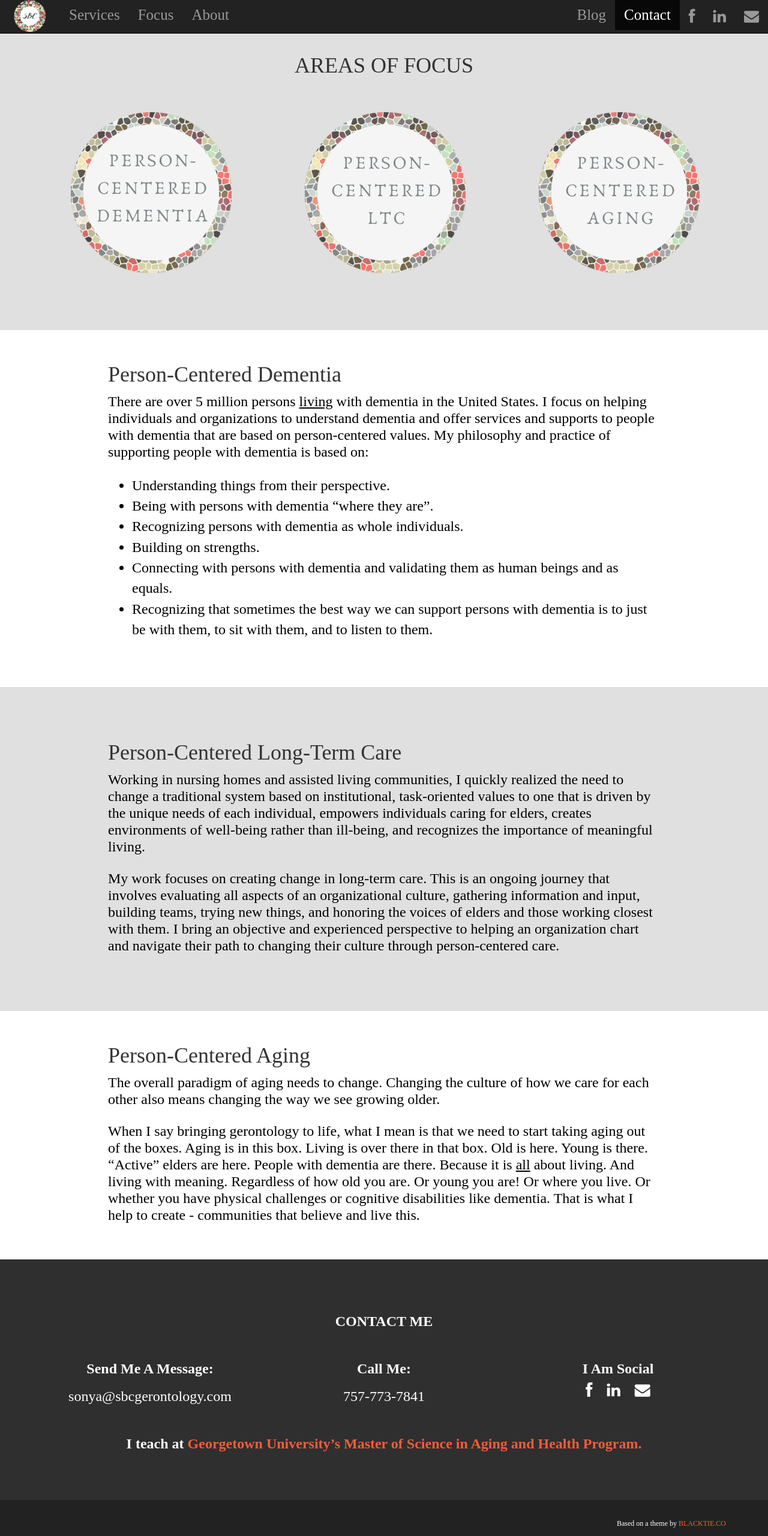
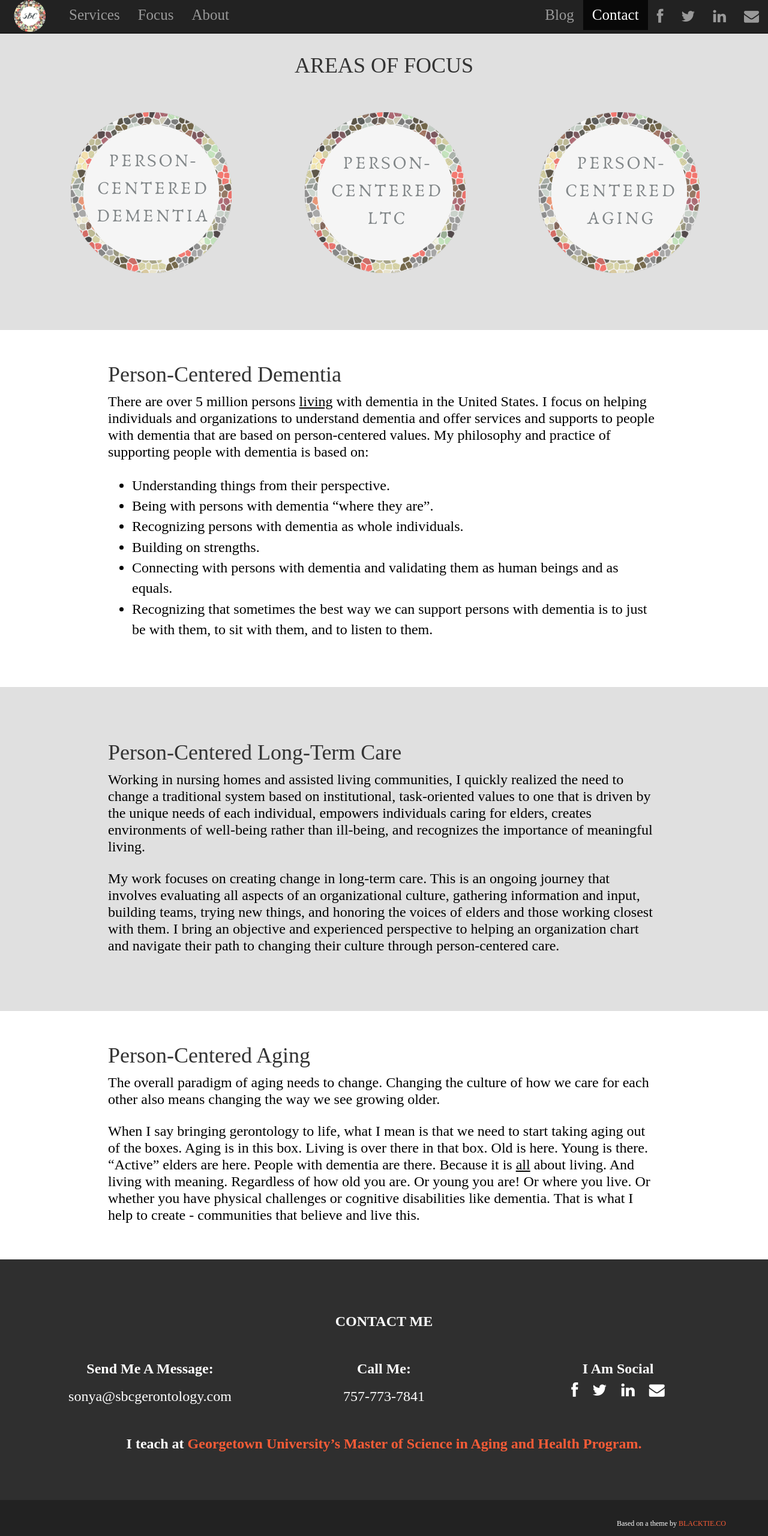
Before and after one commit to bcbarsness/sbcgerontology, a plain HTML site: page focus.html in a window 1280 px wide. Shown: the whole page at 60% size. Drawn offline with Linux system fonts and the light colour scheme.

Commit message:
add twitter

```diff
--- a/focus.html
+++ b/focus.html
@@ -52,6 +52,7 @@
           <li><a href="blog.html">Blog</a></li>
 	        <li><a href="#contact" class="smoothScroll">Contact</a></li>
 			<li><a href="https://www.facebook.com/SonyaBarsnessConsulting"><i class="icon-facebook"></i></a></li>
+      <li><a href="https://twitter.com/SonyaBtheRG"><i class="icon-twitter"></i></a></li>
 			<li><a href="https://www.linkedin.com/in/sonyabarsness"><i class="icon-linkedin"></i></a></li>
 			<li><a href="mailto:sonya@sbcgerontology.com"><i class="icon-envelope"></i></a></li>
 	      </ul>
@@ -167,6 +168,7 @@
 					<h3><strong>I Am Social</strong></h3>
 					<p>
 						<a href="https://www.facebook.com/SonyaBarsnessConsulting"><i class="icon-facebook"></i></a>
+            <a href="https://twitter.com/SonyaBtheRG"><i class="icon-twitter"></i></a>
 						<a href="https://www.linkedin.com/in/sonyabarsness"><i class="icon-linkedin"></i></a>
 						<a href="mailto:sonya@sbcgerontology.com"><i class="icon-envelope"></i></a>
 					</p>
```
Also changed, not shown: about.html (+2 -0 lines), blog.html (+1 -0 lines), index.html (+3 -1 lines), services.html (+2 -0 lines).
